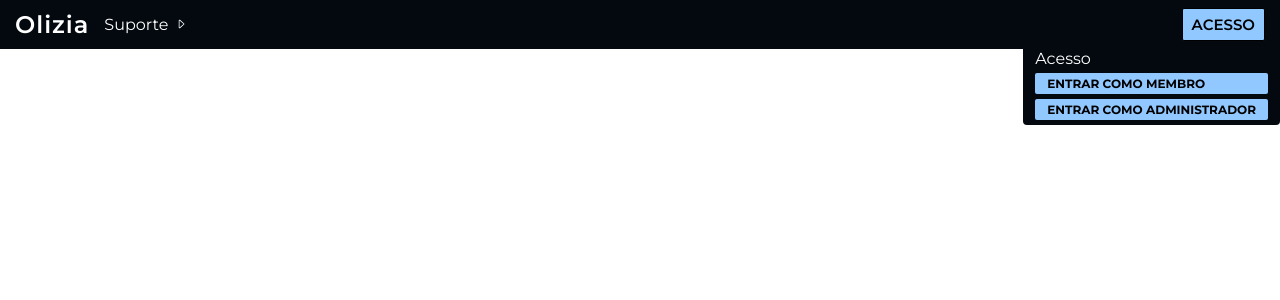
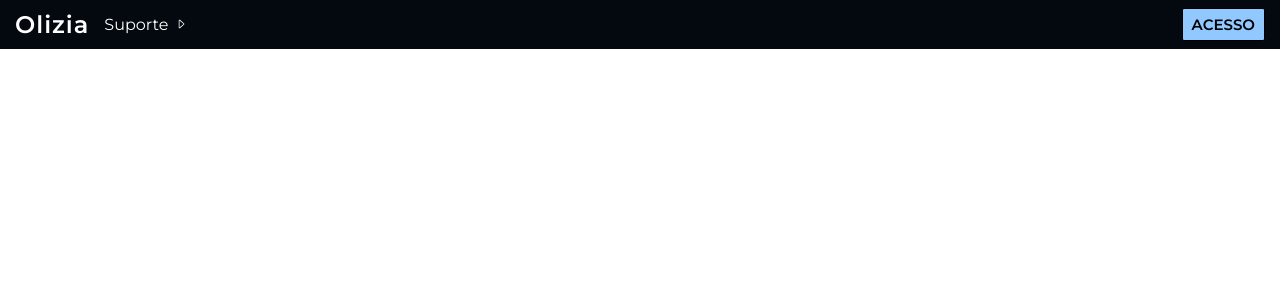
Before and after one commit to OtavioVB/OVB.Demos.Platform.ReactApp, a React (Create React App) app: page / in a window 1280 px wide. Shown: the top 300 px of the page. Built offline with nearby package versions, Linux system fonts and the light colour scheme.

Commit message:
remove: painel content

```diff
--- a/src/components/header/header.css
+++ b/src/components/header/header.css
@@ -84,28 +84,6 @@ header{
     margin-top: 15px;
 }
 
-.navigation-area-content-account-subgroup{
-    position: absolute;
-    flex-direction: column;
-    align-items: center;
-    justify-content: center;
-    background-color:#03090f;
-    margin-top: 8px;
-    right: 0;
-    border-radius: 0 0 4px 4px;
-    padding: 0 12px;
-}
-
-.navigation-area-content-account-subgroup-item{
-    font-size: 12px;
-    background-color: #91c8ff;
-    color: black;
-    border-radius: 2px;
-    padding: 3px 12px;
-    font-weight: 700;
-    margin: 5px 0;
-}
-
 .navigation-area-content-subgroup{
     flex-direction: column;
     padding: 8px;
--- a/src/components/header/header.js
+++ b/src/components/header/header.js
@@ -47,11 +47,6 @@ function Header() {
                     </ul>
                     <div class="account-area-content">
                         <p class="account-area-content-text">ACESSO</p>
-                        <div class="navigation-area-content-account-subgroup">
-                            <p>Acesso</p>
-                            <p class="navigation-area-content-account-subgroup-item">ENTRAR COMO MEMBRO</p>
-                            <p class="navigation-area-content-account-subgroup-item">ENTRAR COMO ADMINISTRADOR</p>
-                        </div>
                     </div>
                 </nav>
             </div>
```
